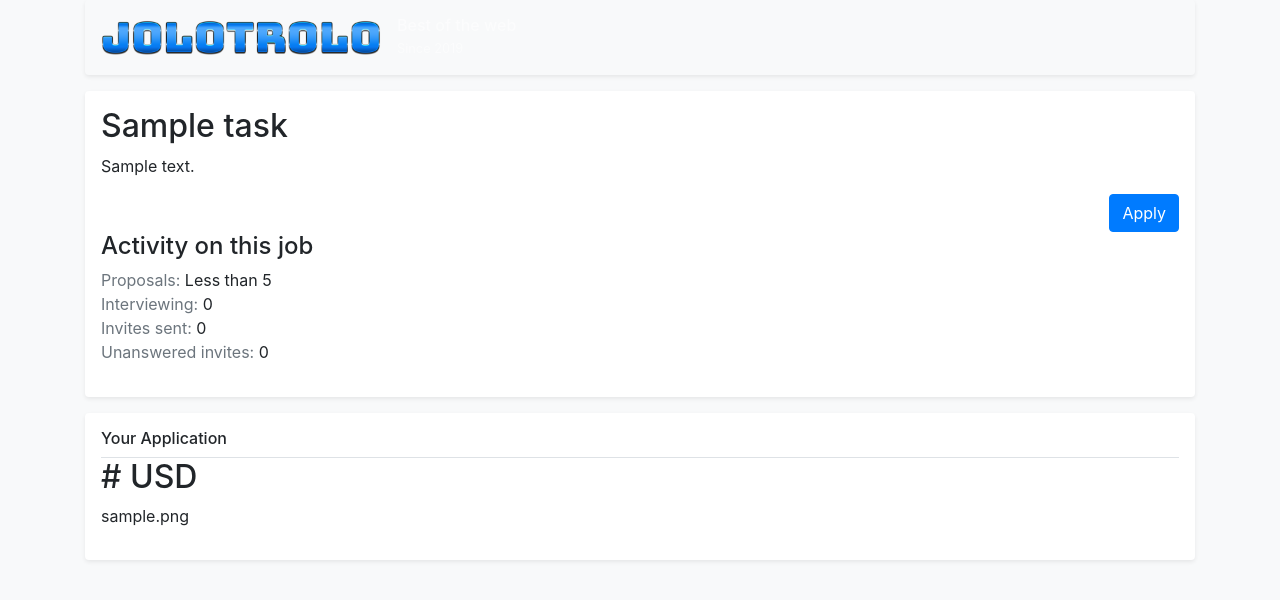
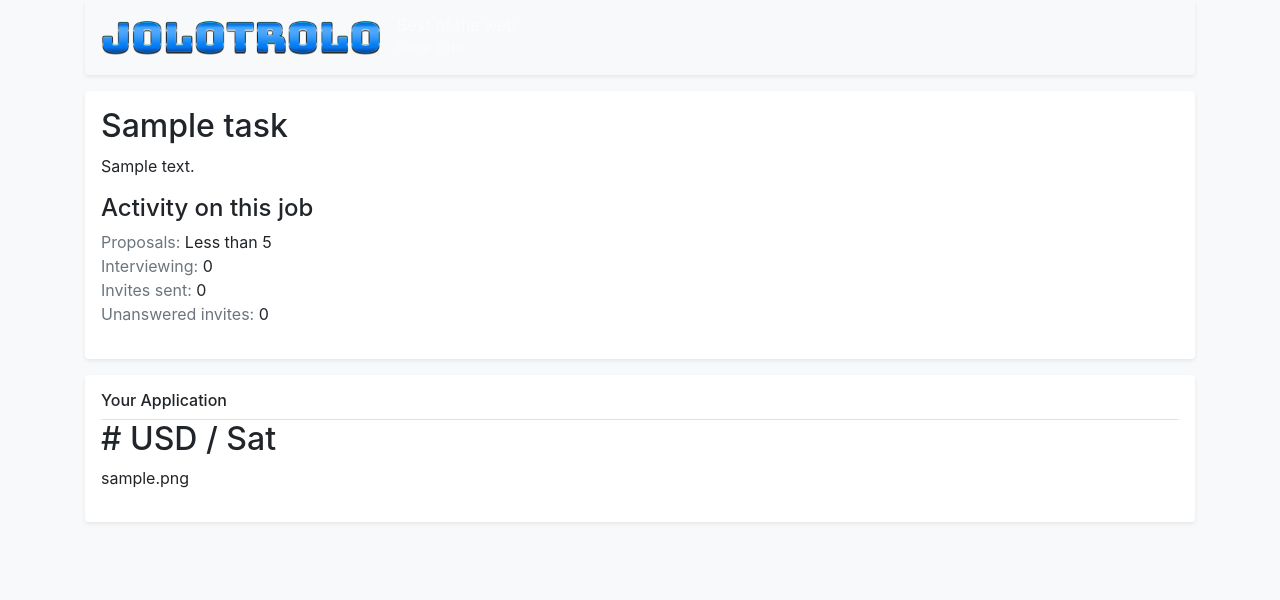
Before and after one commit to toniilic/symfony-app, a Symfony app: template templates/task/show.html.twig in a window 1280 px wide. Shown: the part 56-656 px from the top of the page. Run offline with Twig, Linux system fonts and the light colour scheme; the template is opened without the code that fills it: most values are stand-ins (such as "Sample title", 1, 10 or a date in 2020); some libraries are stand-ins or nearby versions.

Commit message:
minor changes to view

```diff
--- a/templates/task/show.html.twig
+++ b/templates/task/show.html.twig
@@ -10,7 +10,7 @@
     <p>
         {{ task.description }}
     </p>
-    {% if is_owner != true or taskApplication is not null %}
+    {% if (is_owner != true) and (taskApplication == null) %}
     <small class="d-block text-right mt-3">
         <a href="{{ path('task_application', {'id':task.id}) }}">
             <button type="button" class="btn btn-primary">Apply</button>
@@ -57,7 +57,7 @@
     <h6 class="border-bottom border-gray pb-2 mb-0">Your Application</h6>
 
     <h2>
-        {{ taskApplication.hourlyRate }} {{ task.user.location.currency }}
+        {{ taskApplication.hourlyRate }} {{ task.user.location.currency }} / Sat
     </h2>
     <p>
         {{ taskApplication.coverLetter }}
```
